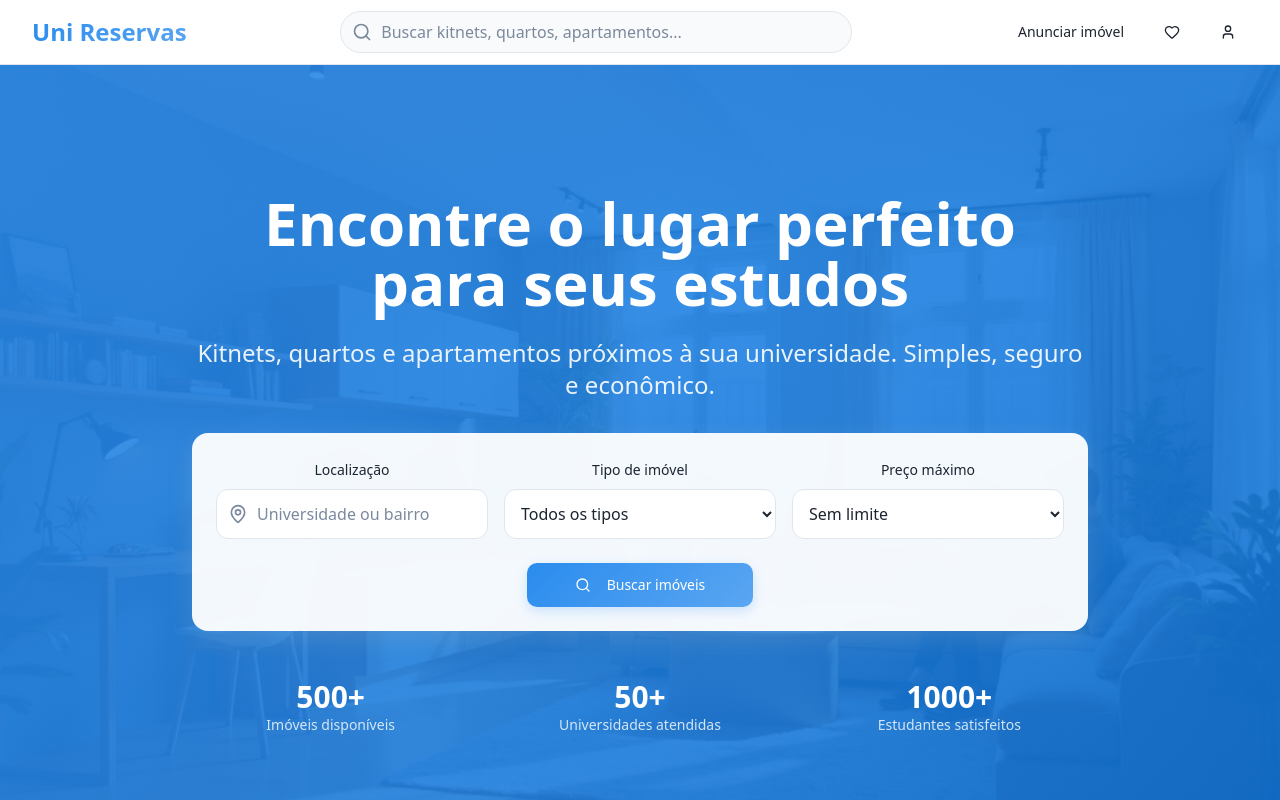
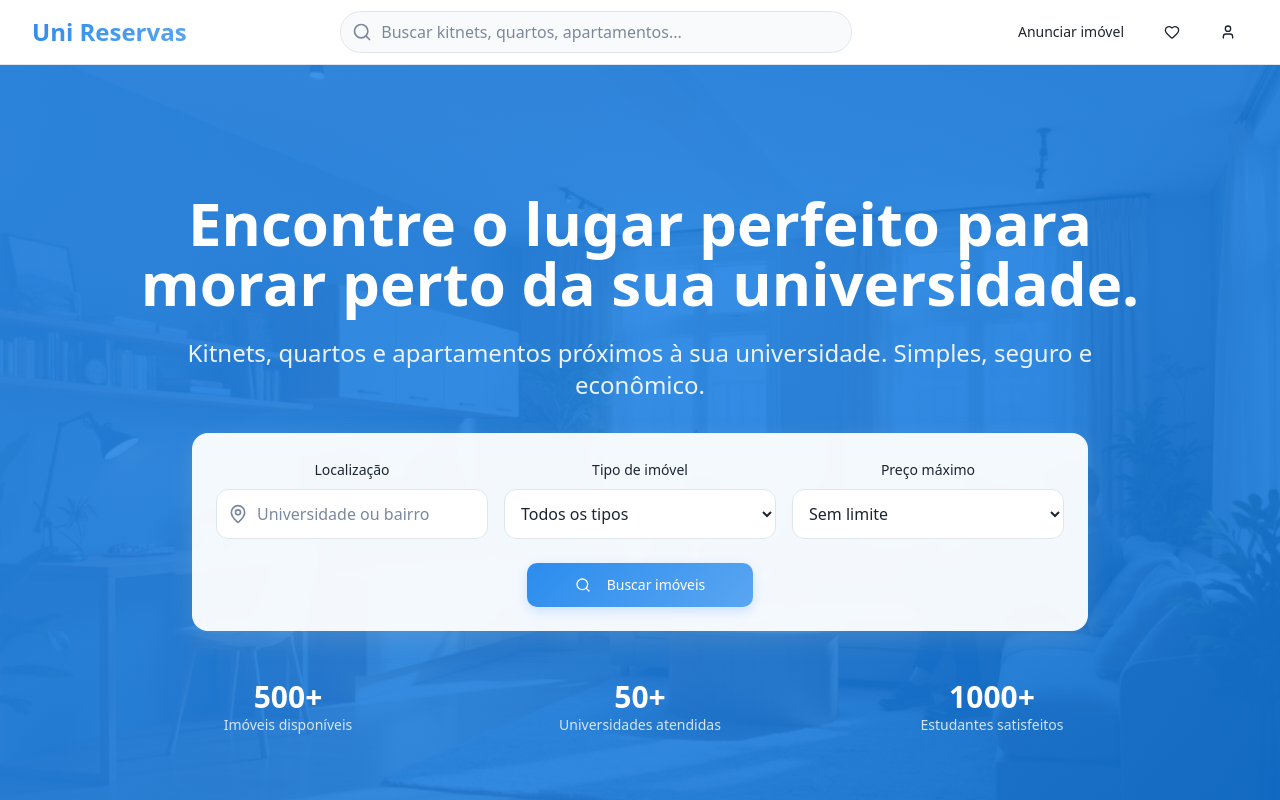
Before and after one commit to darleisonrodrigues/projeto-unireservas, a React (Vite) app: page / in a window 1280 px wide. Shown: the top 800 px of the page. Built offline with nearby package versions, Linux system fonts and the light colour scheme.

Commit message:
Exclusão de filtro das páginas anunciar e perfil e alteração do título

```diff
--- a/src/components/Header.tsx
+++ b/src/components/Header.tsx
@@ -3,7 +3,11 @@ import { Button } from "@/components/ui/button";
 import { useNavigate } from "react-router-dom";
 import { ROUTES } from "@/config/routes";
 
-const Header = () => {
+interface HeaderProps {
+  showSearch?: boolean;
+}
+
+const Header = ({ showSearch = true }: HeaderProps) => {
   const navigate = useNavigate();
 
   return (
@@ -23,6 +27,7 @@ const Header = () => {
           </div>
 
           {/* Search bar - Hidden on mobile */}
+          {showSearch && (
             <div className="hidden md:block flex-1 max-w-lg mx-8">
               <div className="relative">
                 <div className="absolute inset-y-0 left-0 pl-3 flex items-center pointer-events-none">
@@ -40,6 +45,7 @@ const Header = () => {
                 />
               </div>
             </div>
+          )}
 
           {/* Navigation items */}
           <div className="flex items-center space-x-4">
@@ -77,6 +83,7 @@ const Header = () => {
         </div>
 
         {/* Mobile search */}
+        {showSearch && (
           <div className="md:hidden pb-4">
             <div className="relative">
               <div className="absolute inset-y-0 left-0 pl-3 flex items-center pointer-events-none">
@@ -86,9 +93,15 @@ const Header = () => {
                 type="text"
                 placeholder="Buscar imóveis..."
                 className="block w-full pl-10 pr-3 py-2 border border-border rounded-full bg-muted/50 text-foreground placeholder-muted-foreground focus:outline-none focus:ring-2 focus:ring-primary focus:border-transparent transition-all duration-300 ease-out"
+                onKeyDown={(e) => {
+                  if (e.key === 'Enter') {
+                    navigate(ROUTES.PROPERTIES.SEARCH);
+                  }
+                }}
               />
             </div>
           </div>
+        )}
       </div>
     </header>
   );
--- a/src/components/Hero.tsx
+++ b/src/components/Hero.tsx
@@ -15,9 +15,10 @@ const Hero = () => {
 
       {/* Content */}
       <div className="relative max-w-7xl mx-auto px-4 sm:px-6 lg:px-8 text-center">
-        <div className="max-w-4xl mx-auto">
+        <div className="max-w-5xl mx-auto">
           <h1 className="text-4xl md:text-6xl font-bold mb-6 leading-tight">
-            Encontre o lugar perfeito para seus estudos
+            Encontre o lugar perfeito para<br />
+            morar perto da sua universidade.
           </h1>
           <p className="text-xl md:text-2xl mb-8 opacity-90 font-light">
             Kitnets, quartos e apartamentos próximos à sua universidade.
--- a/src/pages/listings/CreateListing.tsx
+++ b/src/pages/listings/CreateListing.tsx
@@ -108,7 +108,7 @@ const CreateListing = () => {
 
   return (
     <div className="min-h-screen bg-background">
-      <Header />
+      <Header showSearch={false} />
 
       <main className="max-w-4xl mx-auto px-4 sm:px-6 lg:px-8 py-8">
         <div className="space-y-6">
--- a/src/pages/profile/ProfilePage.tsx
+++ b/src/pages/profile/ProfilePage.tsx
@@ -38,7 +38,7 @@ const Profile = () => {
   if (isLoading) {
     return (
       <div className="min-h-screen bg-background">
-        <Header />
+        <Header showSearch={false} />
         <div className="flex items-center justify-center min-h-[400px]">
           <div className="flex items-center gap-2">
             <Loader2 className="h-6 w-6 animate-spin" />
@@ -52,7 +52,7 @@ const Profile = () => {
   if (error || !profile) {
     return (
       <div className="min-h-screen bg-background">
-        <Header />
+        <Header showSearch={false} />
         <div className="flex items-center justify-center min-h-[400px]">
           <div className="text-center">
             <h2 className="text-xl font-semibold mb-2">Erro ao carregar perfil</h2>
@@ -65,7 +65,7 @@ const Profile = () => {
 
   return (
     <div className="min-h-screen bg-background">
-      <Header />
+      <Header showSearch={false} />
 
       <div className="max-w-6xl mx-auto px-4 py-8">
         {/* Profile Header */}
```
Lines whose indentation alone changed are shown as unchanged.
